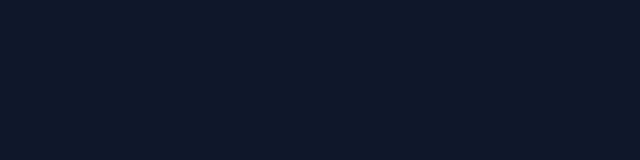
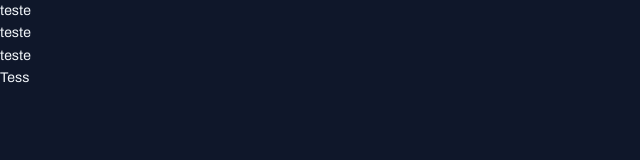
Before and after one commit to caiosantosxp/tech-news, a plain HTML site: page index.html in a window 1280 px wide. Shown: the whole page, without its empty margins (0-640 px from the left). Drawn offline with Linux system fonts and the light colour scheme.

Commit message:
aplicando font no projetos

```diff
--- a/index.html
+++ b/index.html
@@ -11,6 +11,9 @@
   <link href="https://fonts.googleapis.com/css2?family=Archivo:ital,wght@0,100..900;1,100..900&display=swap" rel="stylesheet" />
 </head>
 <body>
-
+  <h1>teste</h1>
+  <h2>teste</h2>
+  <h3>teste</h3>
+  <a href="#">Tess</a>
 </body>
 </html>
--- a/styles/global.css
+++ b/styles/global.css
@@ -16,14 +16,29 @@
 
   --font-family: "Archivo", sans-serif;
 
-  --text-lg: extrabold 24px/135% var(--font-family);
-  --text-md: extrabold 16px/140% var(--font-family);
-  --text-sm: extrabold 14px/140% var(--font-family);
-  --text-span: semibold 14px/145% var(--font-family);
-  --text-p: 14px/160% var(--font-family);
+  --h1: 800 24px/135% var(--font-family);
+  --h2: 800 16px/140% var(--font-family);
+  --h3: 800 14px/140% var(--font-family);
+  --text-span: 600 14px/145% var(--font-family);
+  --text: 400 16px/160% var(--font-family);
+  --text: 400 14px/160% var(--font-family);
 }
 
 body {
+  font: var(--text);
   color: var(--text-color-primary);
   background-color: var(--bg-color);
 }
+
+a {
+  text-decoration: none;
+  color: inherit;
+}
+
+a:hover{
+  color: var(--brand-color-light);
+}
+
+h1, h2, h3 {
+  font: inherit;
+}
```
